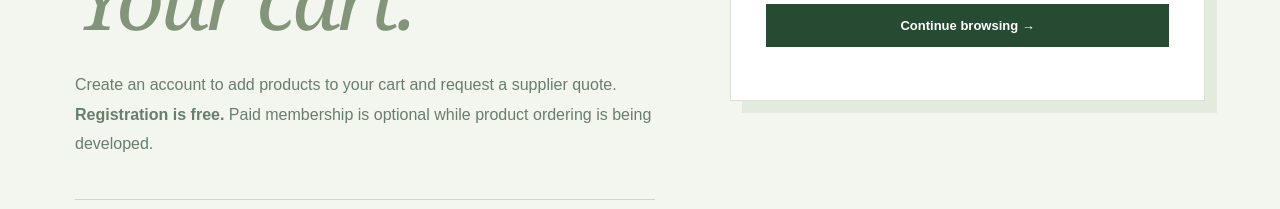
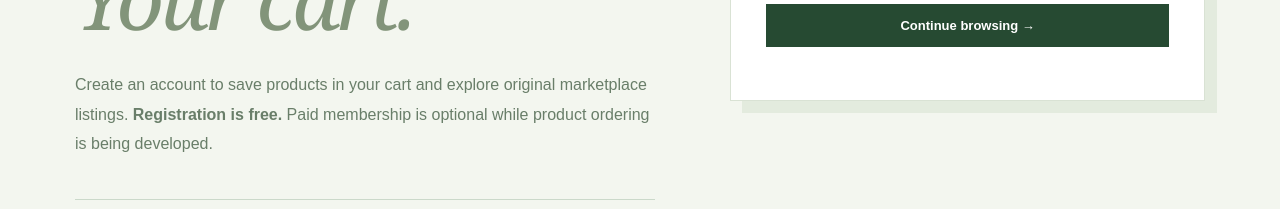
Before and after one commit to aminabdul339-byte/herocon, a Next.js app: page /account in a window 1280 px wide. Shown: the part 365-574 px from the top of the page. Built offline with nearby package versions, Linux system fonts and the light colour scheme; no server answers.

Commit message:
Remove obsolete quote flow from app/account/page.tsx

```diff
--- a/app/account/page.tsx
+++ b/app/account/page.tsx
@@ -95,7 +95,7 @@ function AccountContent(){
    <div className="hc-account-intro">
     <p className="hc-premium-kicker">YOUR HEROCON / FREE ACCOUNT</p>
     <h1>Your account.<br/><em>Your cart.</em></h1>
-    <p>Create an account to add products to your cart and request a supplier quote. <strong>Registration is free.</strong> Paid membership is optional while product ordering is being developed.</p>
+    <p>Create an account to save products in your cart and explore original marketplace listings. <strong>Registration is free.</strong> Paid membership is optional while product ordering is being developed.</p>
     <div className="hc-account-perks">
      <p><strong>01 / SIGN UP</strong> Create your free account.</p>
      <p><strong>02 / YOUR CART</strong> Keep your selected products together.</p>
@@ -109,7 +109,7 @@ function AccountContent(){
      <h2>Welcome back.</h2>
      <p>Signed in as <strong>{account.email}</strong>.</p>
      <Link className="hc-account-primary-link" href="/cart">View your cart →</Link>
-     <Link href="/membership/activate">Manage membership and billing →</Link><p><Link href="/account/quotes">Your quote requests →</Link></p>
+     <Link href="/membership/activate">Manage membership and billing →</Link>
      <button type="button" onClick={logout} disabled={working} className="hc-account-secondary">Log out</button>
     </>:account.status==="unavailable"?<>
      <p className="hc-premium-kicker">ACCOUNT SETUP</p>
```
